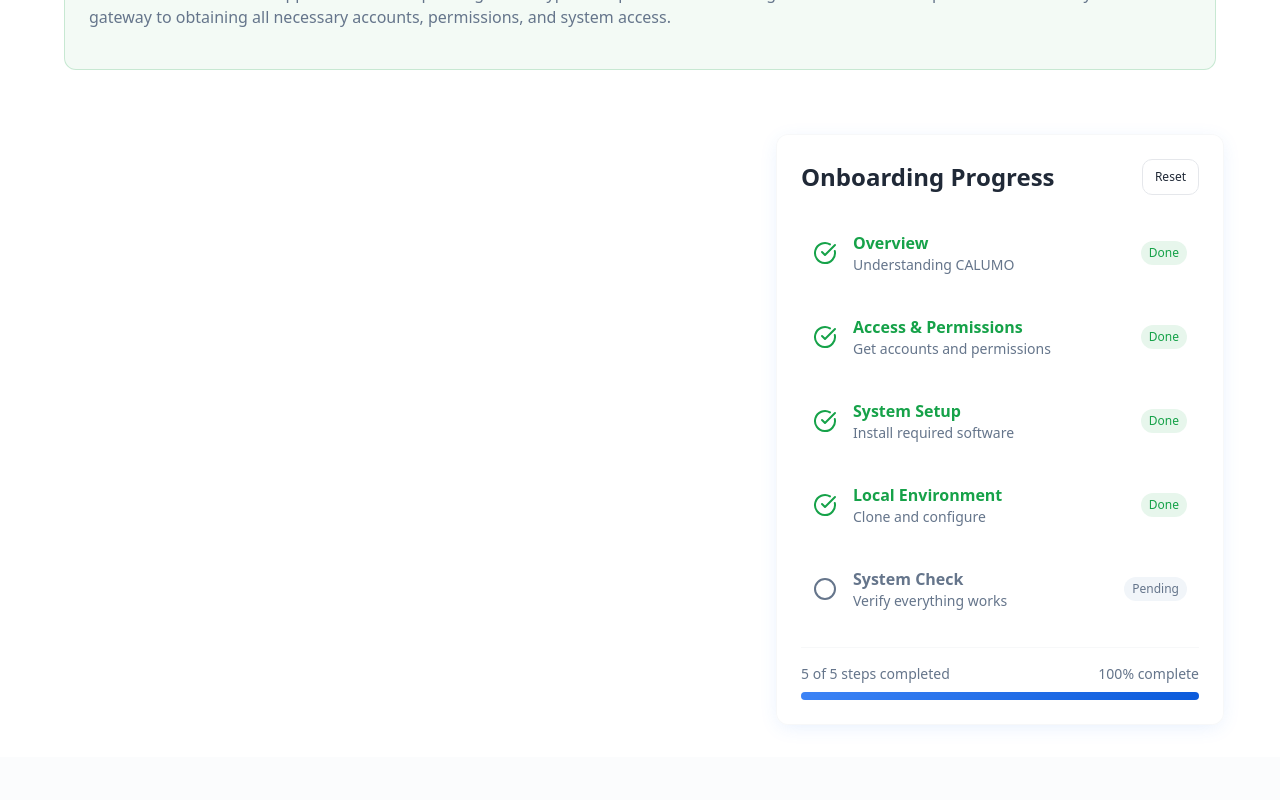
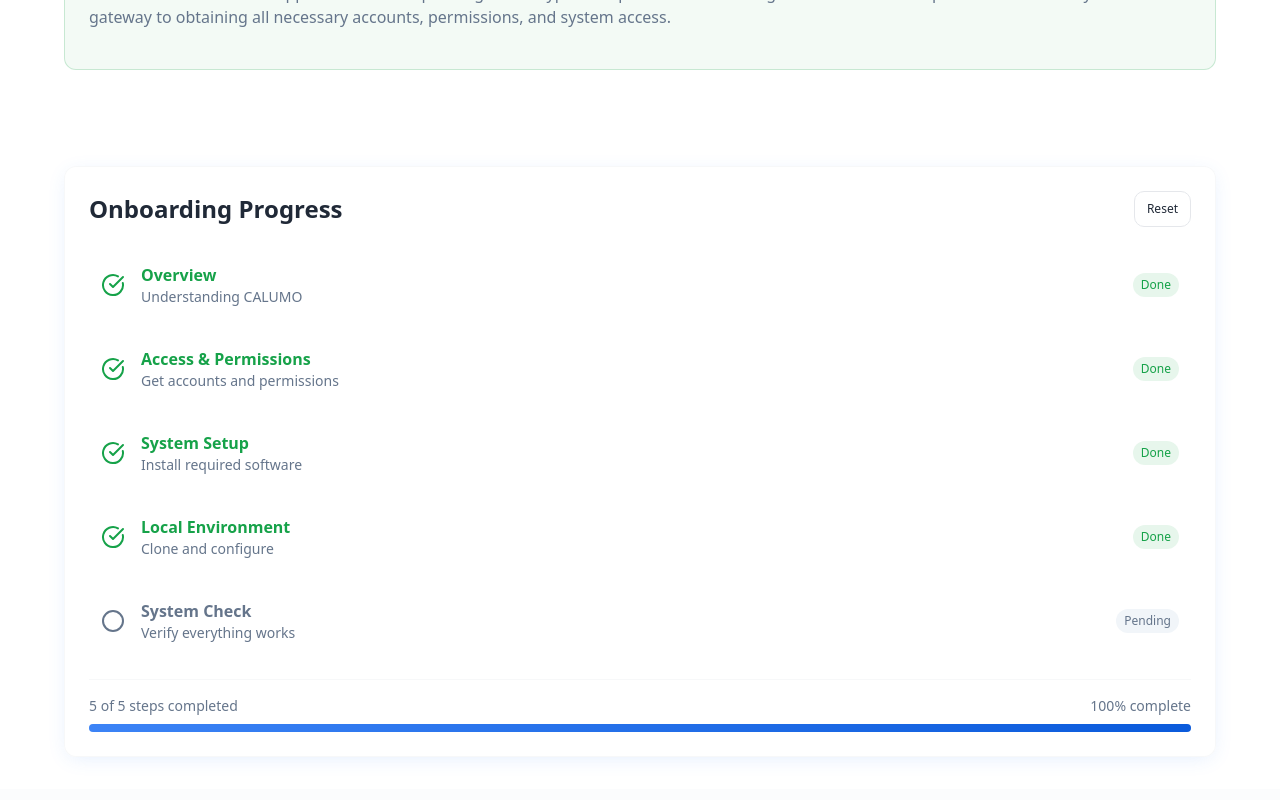
Before and after one commit to kbeetea/calumo-start-guide, a React (Vite) app: page / in a window 1280 px wide. Shown: the part 1040-1840 px from the top of the page. Built offline with nearby package versions, Linux system fonts and the light colour scheme.

Commit message:
Remove sticky positioning from progress tracker
Remove the sticky positioning from the progress tracker component. Adjust styling to ensure the progress indicator is displayed differently, without the "hovering" effect.

```diff
--- a/src/pages/Index.tsx
+++ b/src/pages/Index.tsx
@@ -54,13 +54,13 @@ const Index = () => {
         </section>
 
         {/* Progress Tracker */}
-        <div className="sticky top-4 z-50 mx-6 mb-8">
-          <div className="container mx-auto">
-            <div className="max-w-md ml-auto">
+        <section className="py-8">
+          <div className="container mx-auto px-6">
+            <div className="max-w-6xl mx-auto">
               <ProgressSteps />
             </div>
           </div>
-        </div>
+        </section>
 
         <AccessSection />
         <SystemSetupSection />
```
